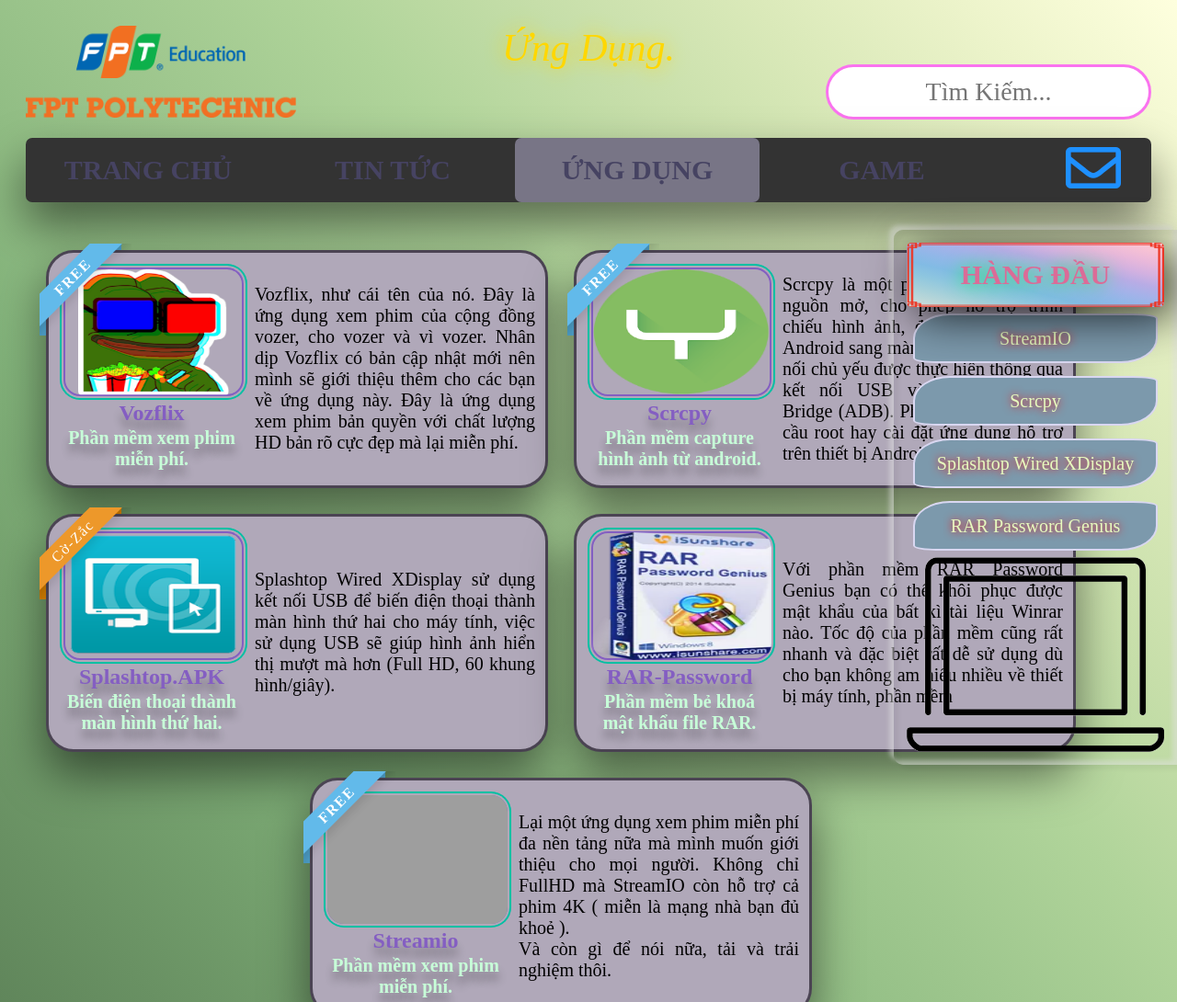
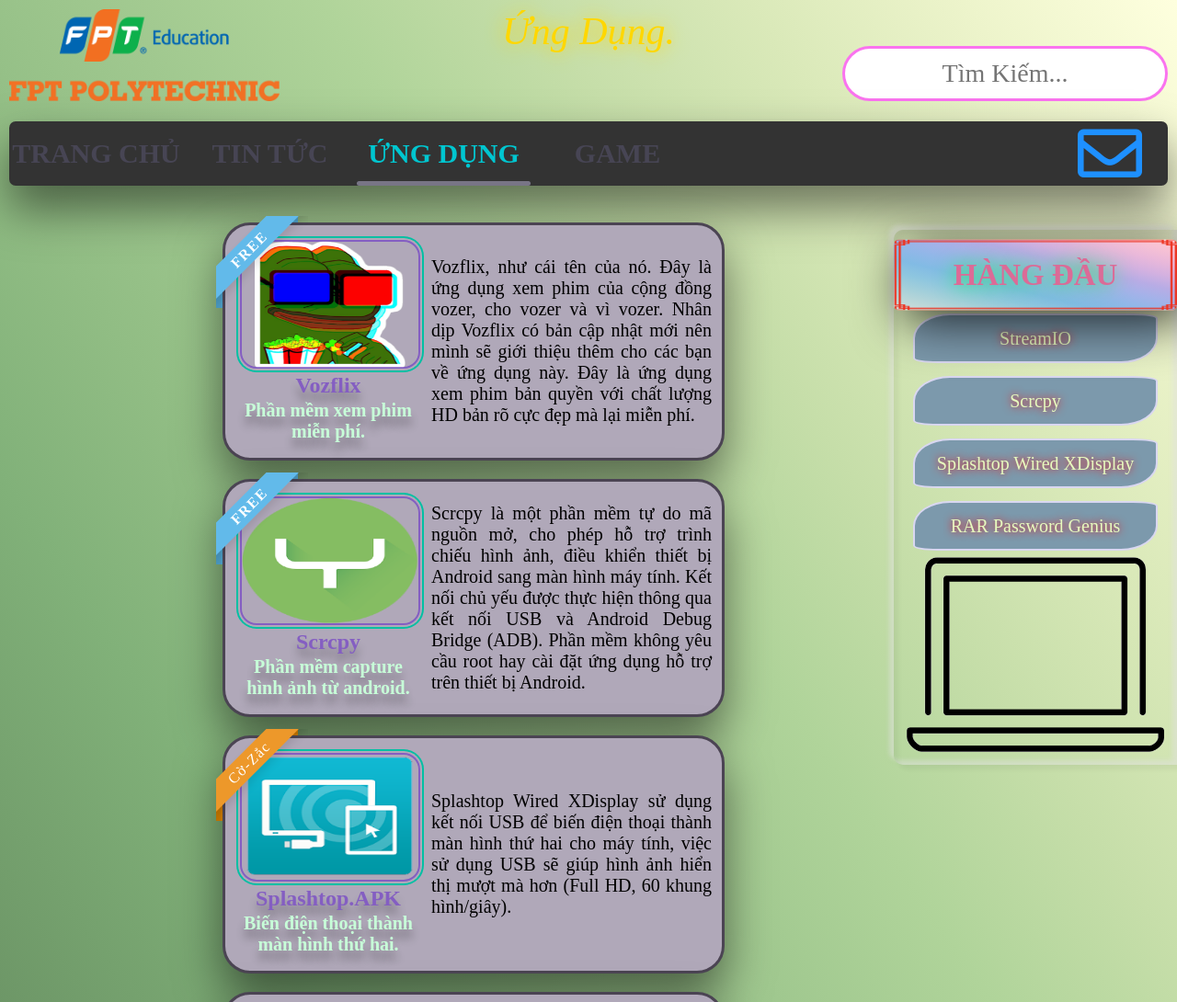
Before and after one commit to AnLaVN/ASM-Web1013, a plain HTML site: page apps.html in a window 1280 px wide. Shown: the top 1090 px of the page at 92% size. Drawn offline with Linux system fonts and the light colour scheme; grey boxes are pictures that could not be loaded.

Commit message:
Add files via upload

```diff
--- a/css/Styles.css
+++ b/css/Styles.css
@@ -11,8 +11,8 @@ header{
 #logo{
     height: 100px;
     position: absolute;
-    left: 28px;
-    top: 28px;}
+    left: 10px;
+    top: 10px;}
 header>div{
     width: 390px;
     height: 98px;
@@ -22,7 +22,7 @@ header>div{
     font-size: 42px;
     color: gold;
     text-shadow: 0 0 0.5em;
-    margin: 28px auto;}
+    margin: 10px auto;}
 #ser{
     width: 25%;
     max-width: 360px;
@@ -31,8 +31,8 @@ header>div{
     font-size: 28px;
     padding: 2px 14px;
     position: absolute;
-    right: 28px;
-    top: 70px;
+    right: 10px;
+    top: 50px;
     border-radius: 30px;
     text-align: center;
     border: 3px solid #fa73ef;
@@ -47,7 +47,7 @@ header>div{
 /* Thanh menu */
 nav{
     height: 70px;
-    margin: 28px;
+    margin: 10px;
     position: relative;
     left: 0px;
     top: 100px;
@@ -60,47 +60,47 @@ nav a{
     text-align: center;
     text-transform: uppercase;
     font-weight: bolder;
-    color: #464362;
+    color: #474554;
     line-height: 70px;
     position: relative;
     z-index: 1;
-    display: inline-block;}
+    display: inline-block;
+    transition: all .5s ease-in-out;}
 nav a:hover{
-    color: #FAF7FF;
-    transition: all .1s linear;}
+    color: #FAF7FF;}
 nav .animation{
     position: absolute;
-    height: 100%; /*5px*/
-    top: 0; /*bottom*/
+    height: 5px; /*100%*/
+    bottom: 0; /*top*/
     z-index: 0;
     background: #787586;
     border-radius: 7px;
     transition: all .5s ease 0s;}
-nav a:nth-child(1){width: 266px;}
+nav a:nth-child(1){width: 15%;}
 nav .startHome, a:nth-child(1):hover~.animation{
-    width: 266px;
+    width: 15%;
     left: 0px;}
-nav a:nth-child(2){
-    width: 266px;}
+nav a:nth-child(2){width: 15%;}
 nav .startNews, a:nth-child(2):hover~.animation{
-    width: 266px;
-    left: 266px;}
-nav a:nth-child(3){
-    width: 266px;}
+    width: 15%;
+    left: 15%;}
+nav a:nth-child(3){width: 15%;}
 nav .startApps, a:nth-child(3):hover~.animation{
-    width: 266px;
-    left: 532px;}
-nav a:nth-child(4){
-    width: 266px;}
+    width: 15%;
+    left: 30%;}
+nav a:nth-child(4){width: 15%;}
 nav .startGame, a:nth-child(4):hover~.animation{
-    width: 266px;
-    left: 798px;}
+    width: 15%;
+    left: 45%;}
+nav a:nth-child(5){width: 15%;}
+nav .startFilm, a:nth-child(5):hover~.animation{
+    width: 15%;
+    left: 60%;}
 
 /* Thuộc tính của nút Message */
 .message{
-    width: 70px;
     height: 70px;
-    font-size: 60px;
+    font-size: 70px;
     cursor: pointer;
     color: DodgerBlue;
     position: absolute;
@@ -112,21 +112,22 @@ nav .startGame, a:nth-child(4):hover~.animation{
 
 /* Thuộc tính phần nội dung */
 article{
-    width: 1200px;
+    max-width: 75%; /*1200px*/
     min-height: 785px;
     padding: 10px;
     display: flex;
     justify-content: center;
     flex-wrap: wrap;
     position: relative;
-    left: 0px;
-    top: 100px;}
+    left: 25px;
+    top: 110px;}
 
 /* Thuộc tính cạnh bên */
 .icon{
     width: 280px;
     object-fit: cover;}
 aside{
+    float: right;
     width: 22%;
     max-width: 280px;
     max-height: 850px;
@@ -146,7 +147,7 @@ aside{
     From{
         -webkit-transform: scale(0.9);}
     To{
-        -webkit-transform: scale(1);}}
+        -webkit-transform: scale(1.1);}}
 #title{
     -webkit-animation: scaling 1s infinite alternate;
     width: 280px;
--- a/css/appsStyles.css
+++ b/css/appsStyles.css
@@ -4,12 +4,12 @@ body{
     position: relative;
     background-image: linear-gradient(to right top, #52734d, #5d8258, #699163, #75a16e, #81b179, #91bd84, #a0c88f, #b0d49a, #c6dea9, #dae9b9, #edf4cb, #feffde);
     background-repeat: no-repeat;}
-
+nav>a:nth-child(3){color: #00C6D0;}
 /* Định dạng thẻ ứng dụng */
 .appsCard{
     width: 540px;
     height: 253px;
-    margin: 14px;
+    margin: 10px;
     border: 3px solid #4B4453;
     border-radius: 30px;
     background-color: #B0A8B9;
--- a/css/gameStyles.css
+++ b/css/gameStyles.css
@@ -4,6 +4,7 @@ body{
     position: relative;
     background-image: linear-gradient(to right top, #6e3cbc, #6e45bf, #6e4dc3, #6f55c5, #705dc8, #676ed2, #617eda, #5e8de0, #60a6e7, #74bceb, #93d1ed, #b8e4f0);
     background-repeat: no-repeat;}
+nav>a:nth-child(4){color: #00C6D0;}
 /* Định dạng các thẻ trong home */
 .gameCard{
     position: relative;
@@ -27,8 +28,7 @@ body{
 .gameCard .face.face1 .gameContent{
     opacity: 0.2;
     transition: 0.5s;}
-.gameCard:hover .face.face1 .gameContent{
-    opacity: 1;}
+.gameCard:hover .face.face1 .gameContent{opacity: 1;}
 .gameCard .face.face1 .gameContent img{
     max-width: 300px;
     position: relative;
--- a/css/homeStyles.css
+++ b/css/homeStyles.css
@@ -4,7 +4,7 @@ body{
     position: relative;
     background-image: linear-gradient(to right top, #d16ba5, #c777b9, #ba83ca, #aa8fd8, #9a9ae1, #8aa7ec, #79b3f4, #69bff8, #52cffe, #41dfff, #46eefa, #5ffbf1);
     background-repeat: no-repeat;}
-
+nav>a:nth-child(1){color: #00C6D0;}
 article{
     width: 1200px;
     min-height: 784px;
--- a/css/newsStyles.css
+++ b/css/newsStyles.css
@@ -4,8 +4,7 @@ body{
     position: relative;
     background-image: linear-gradient(to right top, #161d6f, #004d99, #0079b2, #00a4bd, #58ccc4, #80ddc9, #a4eecf, #c7ffd8, #c7ffd8, #c7ffd8, #c7ffd8, #c7ffd8);
     background-repeat: no-repeat;}
-
-
+nav>a:nth-child(2){color: #00C6D0;}
 /* Định dạng thẻ tin tức */
 .newsCard{
     width: 780px;
@@ -88,7 +87,4 @@ body{
     font-size: 20px;
     text-align: justify;
     color: #FBEAFF;}
-
-.fb-like{
-    padding: 10px;
-}
+.fb-like{padding: 10px;}
```
